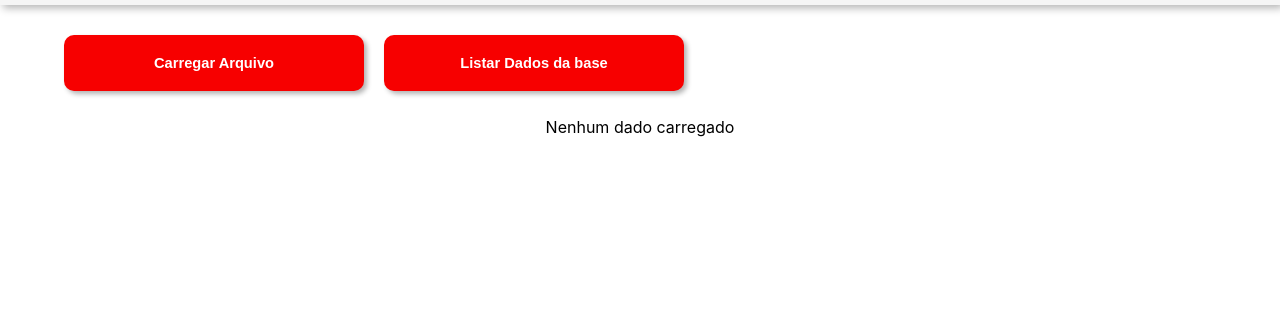
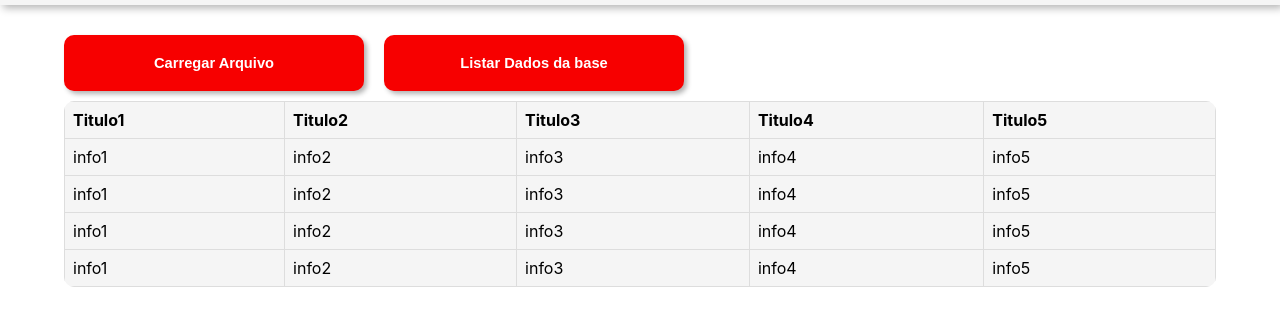
Before and after one commit to nomevini/developer-test, a React app in the folder frontend/virtex-test/: page / in a window 1280 px wide. Shown: the part 55-380 px from the top of the page. Built offline with nearby package versions, Linux system fonts and the light colour scheme.

Commit message:
feat:table styling

```diff
--- a/frontend/virtex-test/src/components/app/App.css
+++ b/frontend/virtex-test/src/components/app/App.css
@@ -29,13 +29,23 @@
 
 @media (max-width:1200px){
   .btn-wrapper {
+    justify-content: center;
+
+  }
+
+}
+
+@media (max-width:500px){
+  .btn-wrapper {
     flex-direction: column;
     align-items: center;
-    margin-top: 10px;
+
 
   }
 
   .btn-wrapper button {
-    margin: 10px 0px;
+    margin: 10px 0 0 0;
+
   }
+
 }
--- a/frontend/virtex-test/src/components/app/App.js
+++ b/frontend/virtex-test/src/components/app/App.js
@@ -14,7 +14,7 @@ function App() {
           <Button children='Listar Dados da base'></Button>
         </div>
         <div className='table-wrapper'>
-          <Table></Table>
+          <Table data={[['Titulo1' , 'Titulo2', 'Titulo3', 'Titulo4', 'Titulo5'],['info1' , 'info2', 'info3', 'info4', 'info5'],['info1' , 'info2', 'info3', 'info4', 'info5'],['info1' , 'info2', 'info3', 'info4', 'info5'],['info1' , 'info2', 'info3', 'info4', 'info5']]}/>
         </div>
       </div>
     </div>
--- a/frontend/virtex-test/src/components/table/Table.css
+++ b/frontend/virtex-test/src/components/table/Table.css
@@ -0,0 +1,22 @@
+.table-wrapper {
+  width: 100%;
+  overflow-x: scroll;
+  background-color: #F5F5F5;
+
+  display: flex;
+  justify-content: center;
+  border-radius: 10px;
+}
+
+.data-table {
+  padding: 15px;
+  width: 100%;
+  height: 80px;
+  border-collapse: collapse;
+}
+
+.data-table th, td {
+  border: 1px solid #ddd;
+  padding: 8px;
+  text-align: left;
+}
--- a/frontend/virtex-test/src/components/table/Table.jsx
+++ b/frontend/virtex-test/src/components/table/Table.jsx
@@ -3,7 +3,8 @@ import './Table.css'
 function Table({ data }) {
   if (!data || data.length === 0) return <p>Nenhum dado carregado</p>;
 
-  const headers = Object.keys(data[0]); // Assumindo que todos os objetos têm a mesma estrutura
+  const headers = data[0];
+  const rows = data.slice(1)
 
   return (
     <table className="data-table">
@@ -15,13 +16,15 @@ function Table({ data }) {
         </tr>
       </thead>
       <tbody>
-        {data.map((row, index) => (
-          <tr key={index}>
-            {headers.map((header) => (
-              <td key={header}>{row[header]}</td>
-            ))}
-          </tr>
-        ))}
+        {
+          rows.map((row, index) => (
+            <tr>
+              {row.map((info, i) => (
+              <td key={i}>{info}</td>
+              ))}
+            </tr>
+          ))
+        }
       </tbody>
     </table>
   );
```
